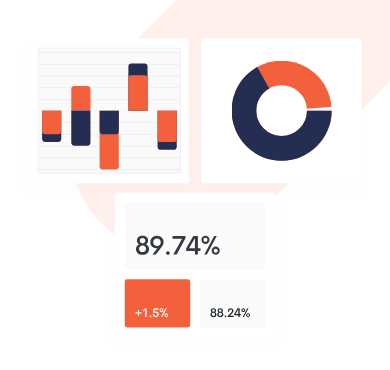
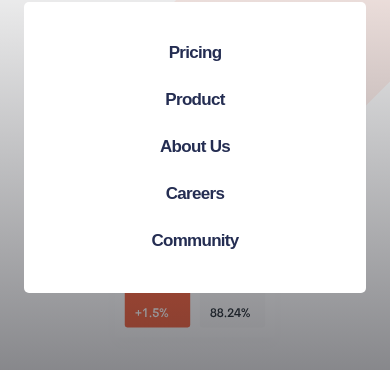
Before and after one commit to isy-creates/fe-manage-landing-page, a website: page index.html in a window 390 px wide. Shown: the part 77-447 px from the top of the page. Drawn offline with Linux system fonts and the light colour scheme; a web font is replaced by a local one.

Commit message:
finished css of mobile navigation

```diff
--- a/index.html
+++ b/index.html
@@ -14,7 +14,7 @@
     <link rel="stylesheet" href="dist/css/main.css" />
     <title>Frontend Mentor | Manage landing page</title>
   </head>
-  <body class="template-with-one-column">
+  <body class="template-with-one-column is-visible">
     <header class="header with-large-container">
       <svg xmlns="http://www.w3.org/2000/svg" width="146" height="24">
         <g fill="none" fill-rule="evenodd">
--- a/src/styles/components/_hamburger-menu.scss
+++ b/src/styles/components/_hamburger-menu.scss
@@ -3,7 +3,7 @@
 // =============================================================================
 
 .hamburger-menu {
-  width: rem(16);
+  width: 25px;
   z-index: 500;
 
   &:hover {
@@ -15,18 +15,24 @@
     height: 4px;
     background-color: $secondary-color;
     width: 25px;
-    transition: all .3s ease-in-out;
+    transition: all 0.3s ease-in-out;
 
     &:not(:last-of-type) {
       margin-bottom: 3px;
     }
   }
 
-  &.is--open {
+  @include change-at("desktop") {
+    display: none;
+  }
+}
+
+.is-visible {
+  .hamburger-menu {
     span:nth-child(1) {
       transform: rotate(45deg);
-      transform-origin:top left;
-      width: 27px;
+      transform-origin: top left;
+      width: 22px;
     }
 
     span:nth-child(2) {
@@ -37,11 +43,7 @@
     span:nth-child(3) {
       transform: rotate(-45deg);
       transform-origin: bottom left;
-      width: 27px;
+      width: 22px;
     }
   }
-
-  @include change-at('desktop') {
-    display: none;
-  }
 }
--- a/src/styles/components/_navigation.scss
+++ b/src/styles/components/_navigation.scss
@@ -1,17 +1,25 @@
 .navigation {
   display: none;
 
-  @include change-at('desktop') {
+  @include change-at("desktop") {
     display: flex;
   }
 
-  &__link{
-    font-weight: 500;
-    &:not(:last-of-type) {
-      margin-right: $size-m;
+  &__link {
+    font-size: rem(17);
+    letter-spacing: -0.7px;
+    line-height: rem(22);
+    font-weight: 700;
+    color: $headline-color;
+
+    @include change-at("desktop") {
+      font-weight: 500;
+      &:not(:last-of-type) {
+        margin-right: $size-m;
+      }
     }
 
-    transition: color .3s ease-in-out;
+    transition: color 0.3s ease-in-out;
 
     &:hover {
       color: $text-color;
@@ -21,8 +29,30 @@
   &__button {
     display: none;
 
-    @include change-at('desktop') {
+    @include change-at("desktop") {
       display: block;
     }
   }
 }
+
+.is-visible {
+  .navigation {
+    display: flex;
+    flex-direction: column;
+
+    position: absolute;
+    margin: 0 rem(24px);
+    z-index: 10;
+    background-color: #fff;
+    left: 0;
+    right: 0;
+    top: 10vw;
+    text-align: center;
+    border-radius: 5px;
+    padding: rem(40) 0 rem(16);
+
+    &__link {
+      margin-bottom: rem(25);
+    }
+  }
+}
--- a/src/styles/global/_base.scss
+++ b/src/styles/global/_base.scss
@@ -4,6 +4,22 @@
 
 body {
   overflow-x: hidden;
+
+  &.is-visible {
+    overflow: hidden;
+    &:before {
+      content: "";
+      height: 100vh;
+      width: 100vw;
+      position: absolute;
+      background: linear-gradient(
+        to bottom,
+        transparent,
+        $navigation-link-color
+      );
+      z-index: 10;
+    }
+  }
 }
 
 .main-content {
--- a/src/styles/grid/_container.scss
+++ b/src/styles/grid/_container.scss
@@ -12,10 +12,10 @@
 .with-large-container {
   @extend %container;
   max-width: rem($container-is-small);
-  padding-left:rem(16);
-  padding-right:rem(16);
+  padding-left: rem(16);
+  padding-right: rem(16);
 
-  @include change-at('tablet') {
+  @include change-at("tablet") {
     max-width: rem($container-is-wide);
   }
 }
--- a/src/styles/layout/_header.scss
+++ b/src/styles/layout/_header.scss
@@ -1,18 +1,19 @@
 .header {
+  position: relative;
   @include flexbox-space-between-baseline;
   margin-top: rem(40px);
   padding: 0 rem(24);
 
-  @include change-at('tablet') {
+  @include change-at("tablet") {
     margin-top: rem(72px);
     padding: 0 rem(24) 0 0;
   }
 
-  &__logo{
+  &__logo {
     width: 100%;
     max-width: rem(109);
 
-    @include change-at('tablet') {
+    @include change-at("tablet") {
       max-width: rem(146px);
       align-self: flex-end;
     }
```
Also changed, not shown: dist/css/main.css.
